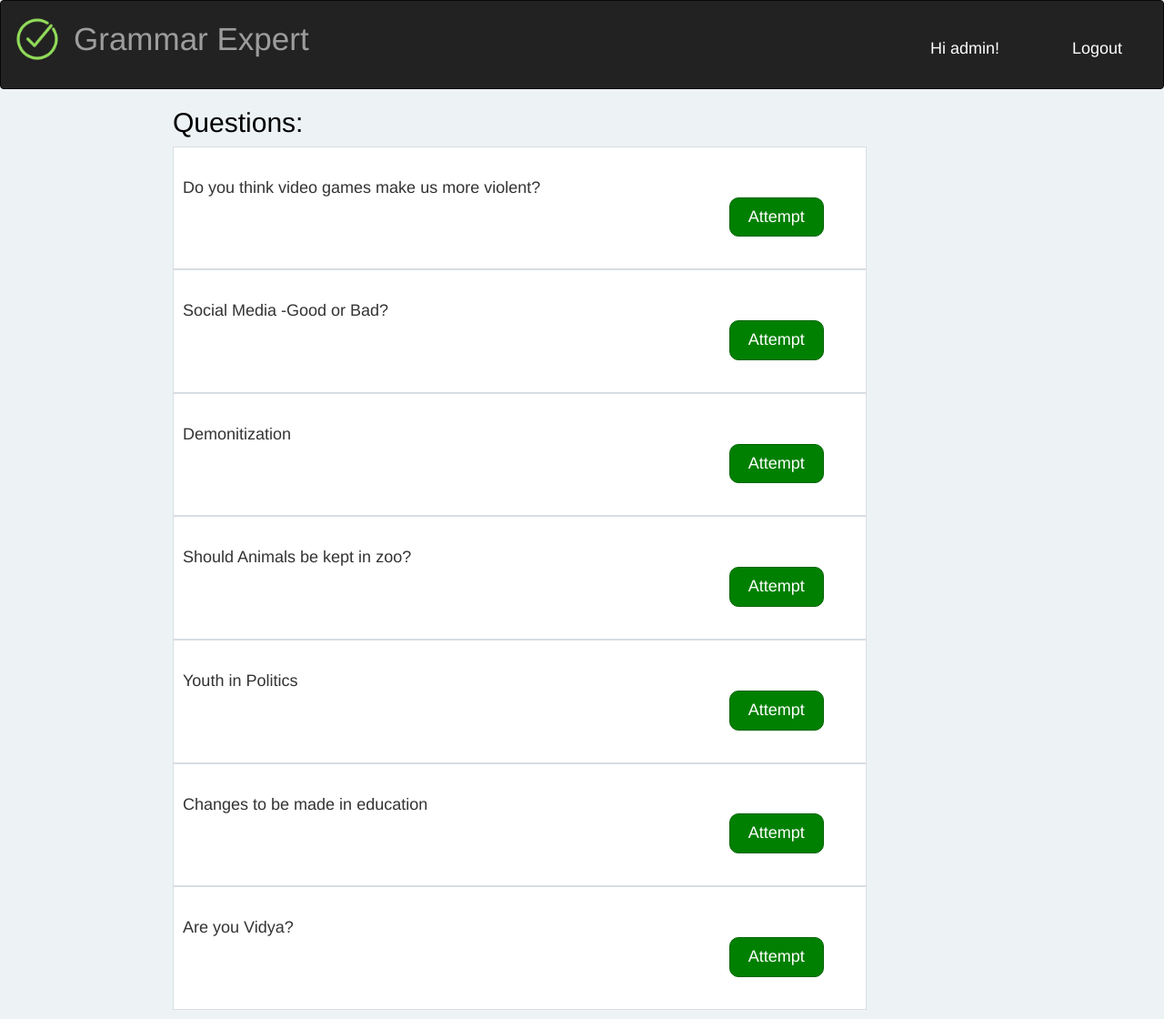
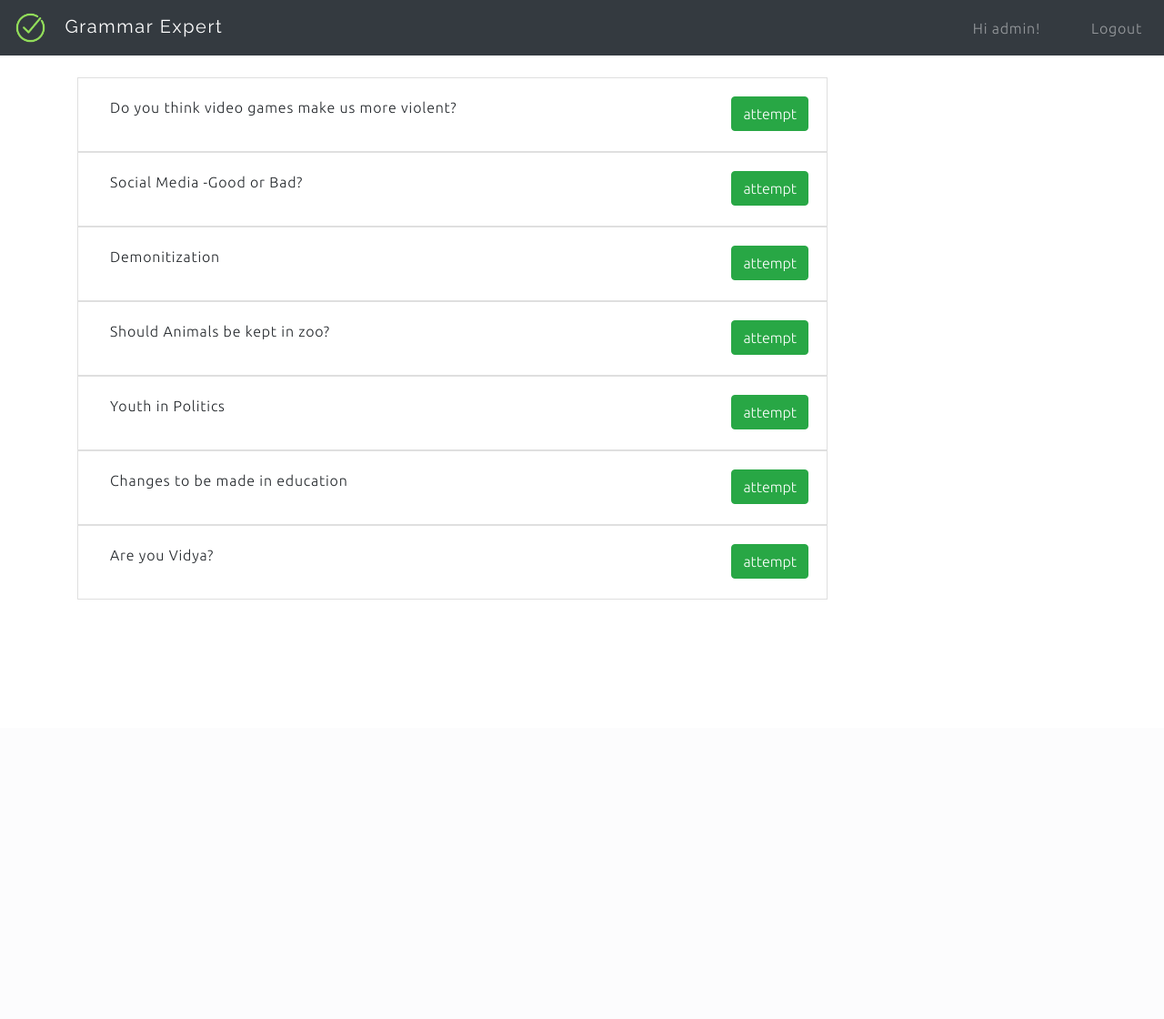
Before and after one commit to vikasAravi/GrammarApplication, a Django app: page /myapp/home/ in a window 1280 px wide. Shown: the whole page at 91% size. After the commit the page ends 659 px from the top, so only its background shows below. Run offline with Django 3.2, Linux system fonts and the light colour scheme; a user stored in the database is signed in; data comes from the database, SQL or seed files in the repository; both versions use the stored data as it was after the commit; parts of the project's set-up code (start-up, migrations or seed data) failed here and were passed over; some libraries are stand-ins or nearby versions.

Commit message:
first one

```diff
--- a/myapp/templates/home.html
+++ b/myapp/templates/home.html
@@ -1,140 +1,65 @@
-<!-- templates/home.html-->
 <!DOCTYPE html>
-{% load static %}
+{% load bootstrap4 %}
 <html lang="en">
 <head>
+    {% load static %}
     <meta charset="UTF-8">
-    <title>Title</title>
-    <meta charset="UTF-8">
-    <title>{{ question.question }}</title>
-    <link rel="stylesheet" href="https://maxcdn.bootstrapcdn.com/bootstrap/3.3.7/css/bootstrap.min.css">
-</head>
-<style>
-    .navbar-brand{
-        margin-top: 17px;
-        color: white;
-        font-size: 35px;
-        margin-left: 20px;
-    }
-    .navbar-left{
-        margin-right: 15px;
-        margin-top: 17px;
-
-        height: 50px;
-        width:50px;
-}
-
+    <title>Home</title>
+    <meta name="viewport" content="width=device-width, initial-scale=1, shrink-to-fit=no">
+    <link href="https://fonts.googleapis.com/css?family=Raleway" rel="stylesheet">
+    <link href="https://fonts.googleapis.com/css?family=Ubuntu:300" rel="stylesheet">
+    <link rel="stylesheet" href="https://maxcdn.bootstrapcdn.com/bootstrap/4.0.0/css/bootstrap.min.css" integrity="sha384-Gn5384xqQ1aoWXA+058RXPxPg6fy4IWvTNh0E263XmFcJlSAwiGgFAW/dAiS6JXm" crossorigin="anonymous">
+    <style>
         body{
-            background-color: #edf3f5;
+            font-family: 'Ubuntu', sans-serif;
+            letter-spacing: 0.0500em;
+        }
+        .navbar-brand span{
+            padding-left: 15px;
+            font-family: 'Raleway', sans-serif;
+            letter-spacing: 0.0800em;
+        }
+        .card{
+            border-radius: 0;
 
         }
-
-
-        #q:hover{
-             background-color: #f9f9f9;
-        }
-        button a{
-             text-decoration: none;
-        }
-        button{
-
-             margin-left: 80%;
-            padding-left: 20px;
-            padding-right: 20px;
-             background-color: green;
-             cursor: pointer;
-            border:1px solid darkgreen;
-            border-radius: 10px;
-         }
-
-        ul{
-            margin-left: 150px;
-
-        }
-        button h4{
-            color: white;
-        }
-        button:hover{
-            opacity: 0.7;
-        }
-         #q{
-
-             list-style: None;
-             background-color: #fff;
-             margin-right: 30%;
-             padding-left: 10px;
-             padding-top: 25px;
-             padding-bottom: 25px;
-             border: 1px solid #d8dee2;
-
-             z-index: -1;
-         }
-
-         h2{
-             margin-left:190px;
-             font-size:30px;
-             color: black;
-         }
-
-    .Hi li a{
-        float: right;
-        display: inline-block;
-    }
-    .Hello{
-        list-style-type: none;
-
-    }
-    .Hello li a{
-        font-size: 18px;
-        text-decoration: none;
-    }
-    li .on{
-        padding:30px;
-        margin-right: 20px;
-        color:white;
-    }
-    li .tw{
-        padding: 30px;
-        color: white;
-    }
-    li .on:hover,li .tw:hover{
-        background-color: darkslategray;
-    }
     </style>
+</head>
 
 <body>
- {% block content %}
-        {% if user.is_authenticated %}
-<nav class="navbar navbar-inverse ">
-  <div class="container-fluid">
-      <img class="navbar-left" src="{% static "images/correct.png" %}" >
-      <p class="navbar-brand">Grammar Expert</p>
+    <nav class="navbar navbar-expand-lg navbar-dark bg-dark py-2">
+        <a class="navbar-brand d-inline-block align-top" href="#">
+            <img src="{% static "images/correct.png" %}" width="35" height="35" alt="">
+            <span>Grammar Expert</span>
+        </a>
+        <button class="navbar-toggler" type="button" data-toggle="collapse" data-target="#navbarNavAltMarkup" aria-controls="navbarNavAltMarkup" aria-expanded="false" aria-label="Toggle navigation">
+            <span class="navbar-toggler-icon"></span>
+        </button>
+        <div class="collapse navbar-collapse" id="navbarNavAltMarkup">
+        <div class="navbar-nav ml-auto">
+          <a class="nav-item nav-link pr-5">Hi {{ user.username }}!</a>
+          <a class="nav-item nav-link pr-2" href="{% url "logout" %}">Logout</a>
+        </div>
+      </div>
+    </nav>
 
-   <div class="Hi">
+    <div class="container mt-4">
+      <div class="row">
+        <div class="col-md-9">
+        {% for question in object_list %}
+          <div class="card">
+            <div class="card-body d-flex flex-wrap">
+                <p class="card-text col">{{ question }}</p>
+                <a href="{% url 'answer' question.id %}"><button class="btn btn-success my-auto">attempt</button></a>
+            </div>
+          </div>
+        {% endfor %}
+        </div>
+      </div>
+    </div>
 
-       <ul class="Hello">
-
-              <li><a class="tw" href="{% url "homepage" %}"><span class="glyphicon glyphicon-sign-up"></span>Logout</a></li>
-            <li><a class="on" href="#">Hi {{ user.username }}!</a></li>
-       </ul>
-</div>
-
-  </div>
-</nav>
-            <h2 >Questions:</h2>
-    <div>
-          <ul>
-                {% for question in object_list %}
-                <div id="q">
-                  <h4><li>{{ question }}<button><a href="{% url 'answer' question.id %}"><h4>Attempt</h4></a></button></li></h4>
-                </div>
-                {% endfor %}
-          </ul>
-</div>
-        {% else %}
-          <p>You are not logged in</p>
-          <a href="{% url 'login' %}">login</a>
-        {% endif %}
-        {% endblock %}
+    <script src="https://code.jquery.com/jquery-3.2.1.slim.min.js" integrity="sha384-KJ3o2DKtIkvYIK3UENzmM7KCkRr/rE9/Qpg6aAZGJwFDMVNA/GpGFF93hXpG5KkN" crossorigin="anonymous"></script>
+    <script src="https://cdnjs.cloudflare.com/ajax/libs/popper.js/1.12.9/umd/popper.min.js" integrity="sha384-ApNbgh9B+Y1QKtv3Rn7W3mgPxhU9K/ScQsAP7hUibX39j7fakFPskvXusvfa0b4Q" crossorigin="anonymous"></script>
+    <script src="https://maxcdn.bootstrapcdn.com/bootstrap/4.0.0/js/bootstrap.min.js" integrity="sha384-JZR6Spejh4U02d8jOt6vLEHfe/JQGiRRSQQxSfFWpi1MquVdAyjUar5+76PVCmYl" crossorigin="anonymous"></script>
 </body>
 </html>
--- a/myapp/views.py
+++ b/myapp/views.py
@@ -51,7 +51,7 @@ def answer_view(request, qid):
             answer_object = form.save(commit=False)
             answer_object.user = request.user
             answer_object.question = context["question"]
-            answer_object.score = results["score"]
+           # answer_object.score = results["score"]
             answer_object.save()
     else:
         form = AnswerForm()
@@ -66,5 +66,5 @@ def fetch_results(request):
          return HttpResponse("hey")
     if request.method == "POST":
         d = Report(request.POST['essay']).reprJSON()
-        #return HttpResponse(json.dumps(d))
-    return render(request,template_name="answer.html",context={"obj":json.dumps(d)})
+        # return HttpResponse(json.dumps(d))
+        return render(request,template_name="answer.html",context={"obj":json.dumps(d)})
```
Also changed, not shown: myapp/templates/answer.html (+64 -37 lines), db.sqlite3.
